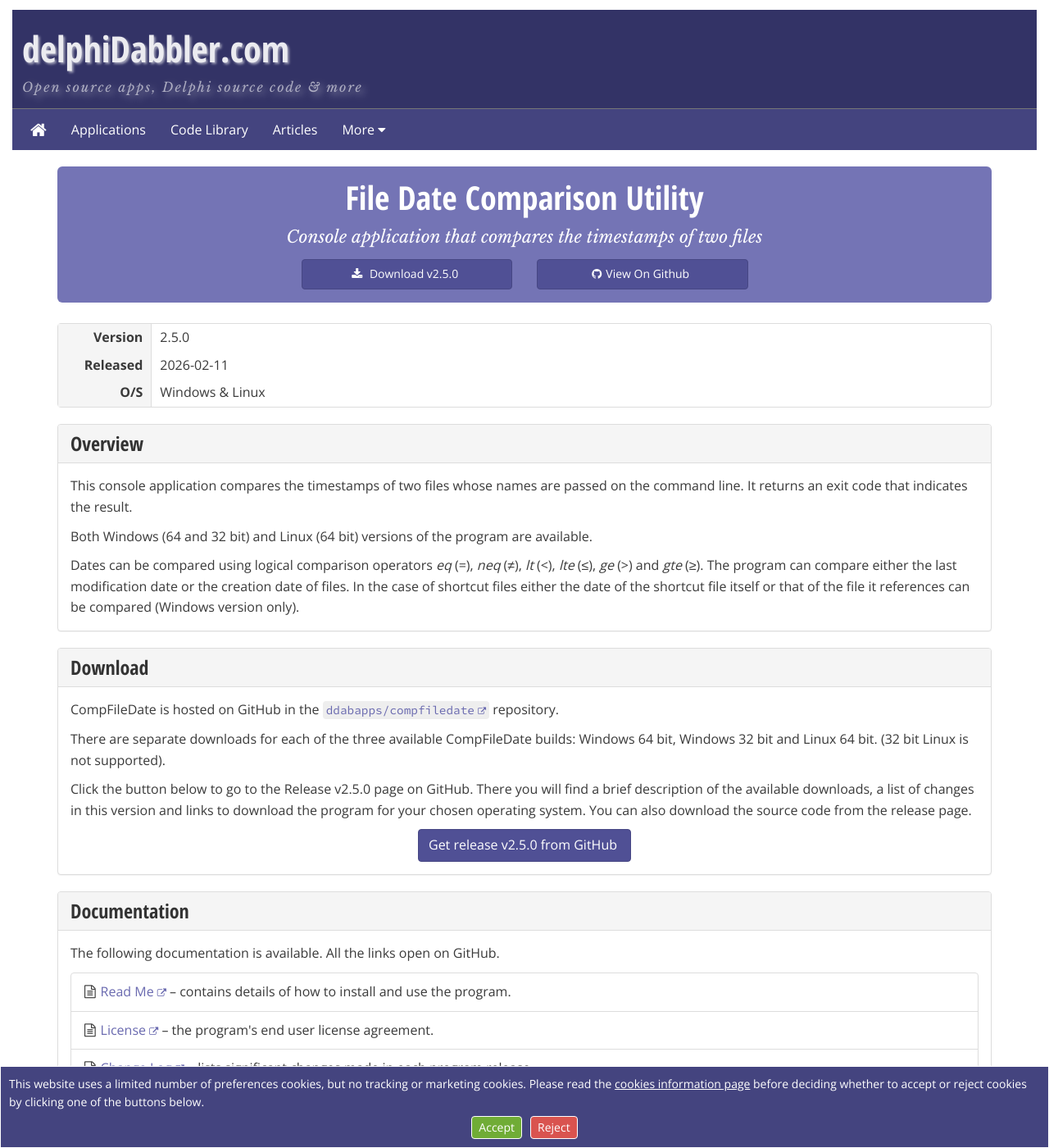
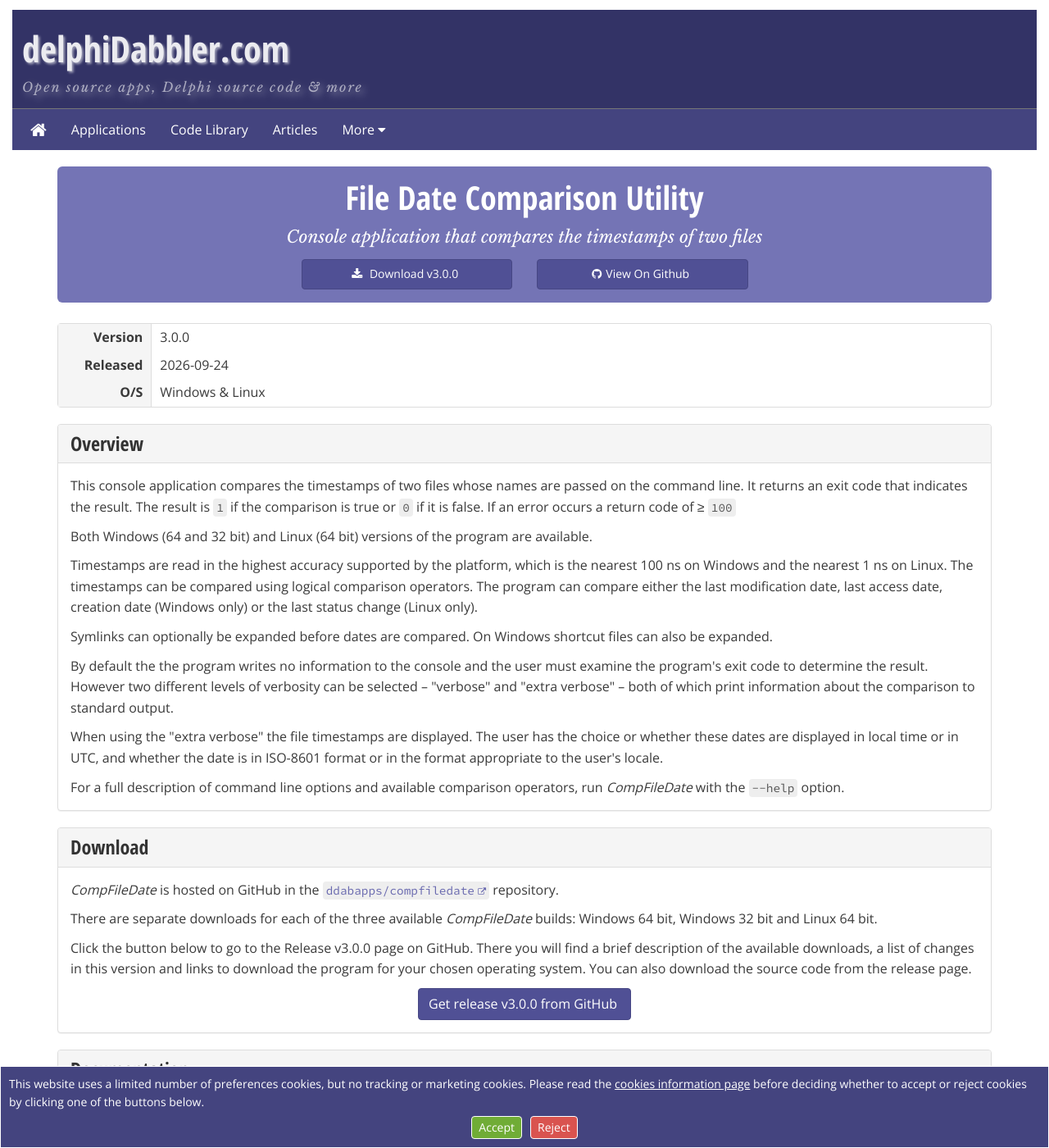
Before and after one commit to delphidabbler/delphidabbler.github.io, a Jekyll site: the page built from _software/compfiledate.html, in a window 1280 px wide and 1400 px high. Shown: the whole window at 82% size. Built offline with Jekyll 4.4.1, drawn with Linux system fonts in a browser that asks for light colours.

Commit message:
Update compfiledate page re release v3.0.0

```diff
--- a/_software/compfiledate.html
+++ b/_software/compfiledate.html
@@ -2,8 +2,8 @@
 layout: "programs-tplt"
 group: apps
 priority: 5
-version: "2.5.0"
-release-date: "2026-02-11"
+version: "3.0.0"
+release-date: "2026-09-24"
 os: "Windows & Linux"
 title: "File Date Comparison Utility"
 precis: "Console application that compares the timestamps of two files"
@@ -23,13 +23,25 @@
   </div>
   <div class="panel-body">
     <p>
-      This console application compares the timestamps of two files whose names are passed on the command line. It returns an exit code that indicates the result.
+      This console application compares the timestamps of two files whose names are passed on the command line. It returns an exit code that indicates the result. The result is <code>1</code> if the comparison is true or <code>0</code> if it is false. If an error occurs a return code of &GreaterEqual; <code>100</code>
     </p>
     <p>
       Both Windows (64 and 32 bit) and Linux (64 bit) versions of the program are available.
     </p>
     <p>
-      Dates can be compared using logical comparison operators <em>eq</em> (=), <em>neq</em> (&NotEqual;), <em>lt</em> (&lt;), <em>lte</em> (&le;), <em>ge</em> (&gt;) and <em>gte</em> (&ge;). The program can compare either the last modification date or the creation date of files. In the case of shortcut files either the date of the shortcut file itself or that of the file it references can be compared (Windows version only).
+      Timestamps are read in the highest accuracy supported by the platform, which is the nearest 100 ns on Windows and the nearest 1 ns on Linux. The timestamps can be compared using logical comparison operators. The program can compare either the last modification date, last access date, creation date (Windows only) or the last status change (Linux only).
+    </p>
+    <p>
+      Symlinks can optionally be expanded before dates are compared. On Windows shortcut files can also be expanded.
+    </p>
+    <p>
+      By default the the program writes no information to the console and the user must examine the program's exit code to determine the result. However two different levels of verbosity can be selected &ndash; &quot;verbose&quot; and &quot;extra verbose&quot; &ndash; both of which print information about the comparison to standard output.
+    </p>
+    <p>
+      When using the &quot;extra verbose&quot; the file timestamps are displayed. The user has the choice or whether these dates are displayed in local time or in UTC, and whether the date is in ISO-8601 format or in the format appropriate to the user's locale.
+    </p>
+    <p>
+      For a full description of command line options and available comparison operators, run <em>CompFileDate</em> with the <code>--help</code> option.
     </p>
   </div>
 </section>
@@ -42,10 +54,10 @@
   </div>
   <div class="panel-body">
     <p>
-      CompFileDate is hosted on GitHub in the <code><a href="{{ page.repo-url }}">ddabapps/compfiledate</a></code> repository.
+      <em>CompFileDate</em> is hosted on GitHub in the <code><a href="{{ page.repo-url }}">ddabapps/compfiledate</a></code> repository.
     </p>
     <p>
-      There are separate downloads for each of the three available CompFileDate builds: Windows 64 bit, Windows 32 bit and Linux 64 bit. (32 bit Linux is not supported).
+      There are separate downloads for each of the three available <em>CompFileDate</em> builds: Windows 64 bit, Windows 32 bit and Linux 64 bit.
     </p>
     <p>
       Click the button below to go to the Release v{{page.version}} page on GitHub. There you will find a brief description of the available downloads, a list of changes in this version and links to download the program for your chosen operating system. You can also download the source code from the release page.
```
